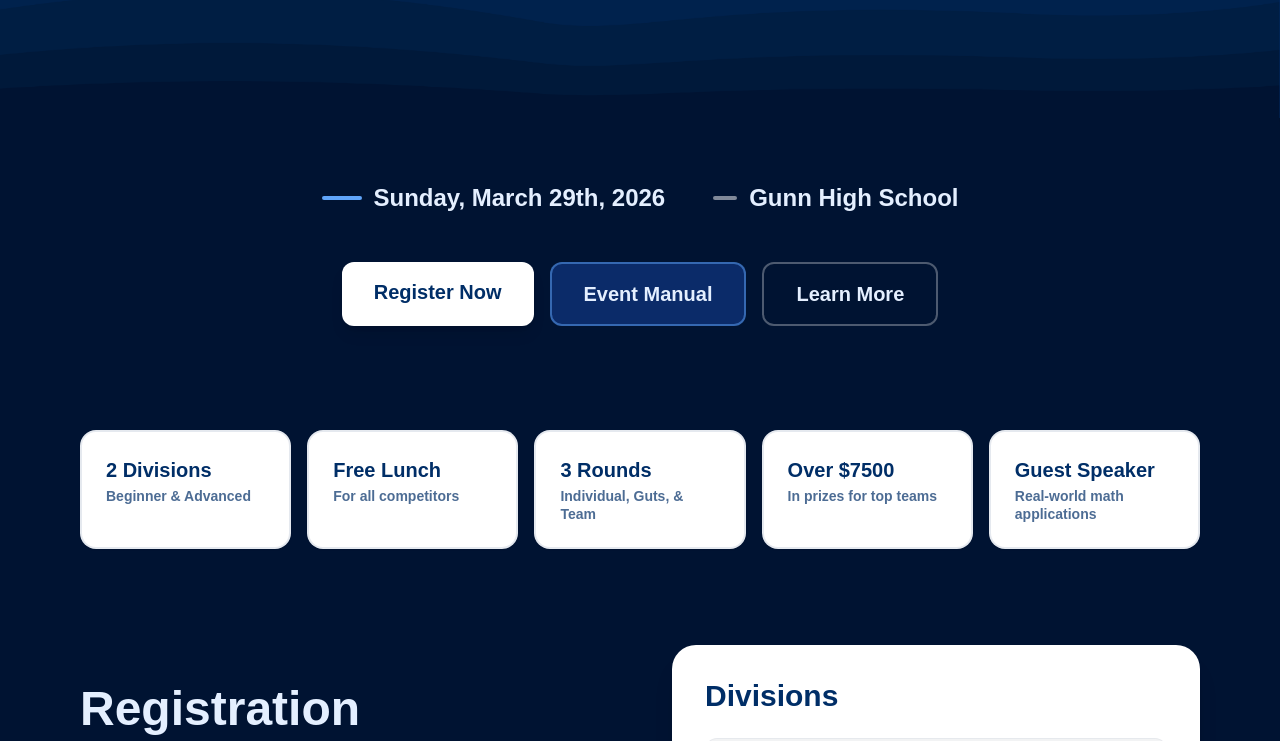
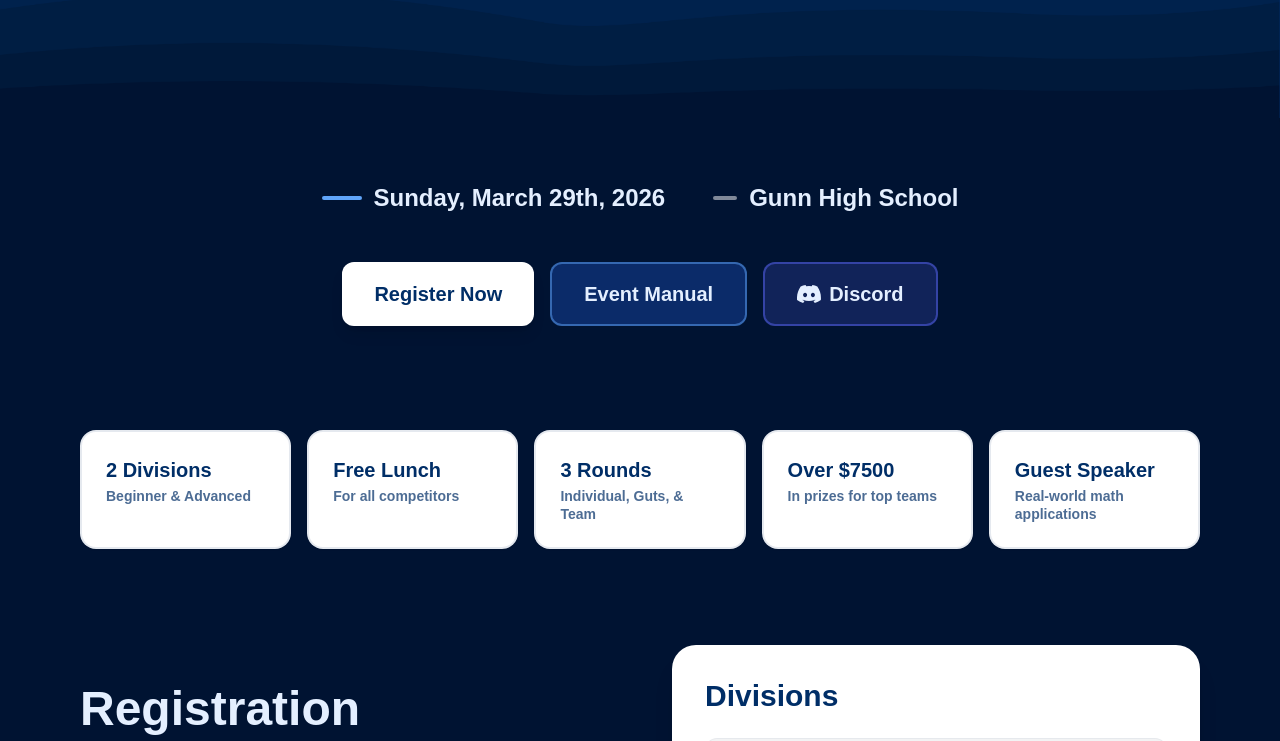
Before and after one commit to GunnMath/gmc-new-website, a Next.js app: page / in a window 1280 px wide. Shown: the part 1210-1951 px from the top of the page. Built offline with nearby package versions, Linux system fonts and the light colour scheme; a web font is replaced by a local one.

Commit message:
added discord

```diff
--- a/app/page.tsx
+++ b/app/page.tsx
@@ -137,15 +137,16 @@ export default function Home() {
               </div>
             </div>
 
-            <div className="flex flex-col sm:flex-row justify-center gap-4 pt-4 w-full">
-               <a href="https://docs.google.com/document/d/1qopZbE5LUcpiWEU_osvv0JdezB_i2LFfhR9zKfjFtks/edit?usp=sharing" target="_blank" rel="noopener noreferrer" className="w-full sm:w-auto bg-white text-[#002E67] font-black text-lg sm:text-xl py-4 px-8 rounded-xl shadow-lg hover:scale-105 hover:shadow-white/20 transition-all">
+            <div className="flex flex-col sm:flex-row justify-center gap-4 pt-4 w-full flex-wrap">
+               <a href="https://docs.google.com/document/d/1qopZbE5LUcpiWEU_osvv0JdezB_i2LFfhR9zKfjFtks/edit?usp=sharing" target="_blank" rel="noopener noreferrer" className="w-full sm:w-auto bg-white text-[#002E67] font-black text-lg sm:text-xl py-4 px-8 rounded-xl shadow-lg hover:scale-105 hover:shadow-white/20 transition-all flex items-center justify-center">
                  Register Now
                </a>
-               <a href="https://docs.google.com/document/d/11Ac9OguL8Ay38kQBQwlAPb5WGqTtD8cD-7ZJ7YDiy_4/edit?tab=t.0#heading=h.3sn6znb7b0ay" target="_blank" rel="noopener noreferrer" className="w-full sm:w-auto bg-blue-600/30 border-2 border-blue-400/50 text-[#E4EFFF] font-bold text-lg sm:text-xl py-4 px-8 rounded-xl hover:bg-blue-600/50 transition-all">
+               <a href="https://docs.google.com/document/d/11Ac9OguL8Ay38kQBQwlAPb5WGqTtD8cD-7ZJ7YDiy_4/edit?tab=t.0#heading=h.3sn6znb7b0ay" target="_blank" rel="noopener noreferrer" className="w-full sm:w-auto bg-blue-600/30 border-2 border-blue-400/50 text-[#E4EFFF] font-bold text-lg sm:text-xl py-4 px-8 rounded-xl hover:bg-blue-600/50 transition-all flex items-center justify-center">
                  Event Manual
                </a>
-               <a href="#info" className="w-full sm:w-auto border-2 border-white/30 text-[#E4EFFF] font-bold text-lg sm:text-xl py-4 px-8 rounded-xl hover:bg-white/10 transition-all">
-                 Learn More
+               <a href="https://discord.gg/7EBjsHUppM" target="_blank" rel="noopener noreferrer" className="w-full sm:w-auto bg-[#5865F2]/20 border-2 border-[#5865F2]/50 text-[#E4EFFF] font-bold text-lg sm:text-xl py-4 px-8 rounded-xl hover:bg-[#5865F2]/40 transition-all flex items-center justify-center gap-2">
+                 <svg xmlns="http://www.w3.org/2000/svg" width="24" height="24" fill="currentColor" viewBox="0 0 127.14 96.36"><path d="M107.7 8.07A105.15 105.15 0 0 0 81.47 0a72.06 72.06 0 0 0-3.36 6.83 97.68 97.68 0 0 0-29.08 0A72.37 72.37 0 0 0 45.64 0a105.89 105.89 0 0 0-26.25 8.09C2.79 32.65-1.73 56.6 .37 80.39a105.73 105.73 0 0 0 32.15 15.97 77.7 77.7 0 0 0 6.89-11.1 66.25 66.25 0 0 1-10.85-5.18c.9-.66 1.8-1.34 2.66-2a75.5 75.5 0 0 0 64.32 0c.87.71 1.76 1.39 2.66 2a66.28 66.28 0 0 1-10.88 5.15 77.34 77.34 0 0 0 6.89 11.1 105.25 105.25 0 0 0 32.19-15.97c2.5-27.11-3.6-51.05-18.7-72.29Zm-64.84 57.1c-5.83 0-10.63-5.32-10.63-11.83 0-6.55 4.7-11.87 10.63-11.87 6.03 0 10.73 5.37 10.63 11.87 0 6.51-4.7 11.83-10.63 11.83Zm41.42 0c-5.83 0-10.63-5.32-10.63-11.83 0-6.55 4.7-11.87 10.63-11.87 6.03 0 10.73 5.37 10.63 11.87 0 6.51-4.6 11.83-10.63 11.83Z"/></svg>
+                 Discord
                </a>
             </div>
         </div>
--- a/components/nav.tsx
+++ b/components/nav.tsx
@@ -10,6 +10,7 @@ const navLinks = [
     { name: "Archive", href: "/archive" },
     { name: "Sponsors", href: "/sponsors" },
     { name: "Manual", href: "https://docs.google.com/document/d/11Ac9OguL8Ay38kQBQwlAPb5WGqTtD8cD-7ZJ7YDiy_4/edit?tab=t.0#heading=h.3sn6znb7b0ay", external: true },
+    { name: "Discord", href: "https://discord.gg/7EBjsHUppM", external: true },
 ];
 
 export default function NavBar() {
```
